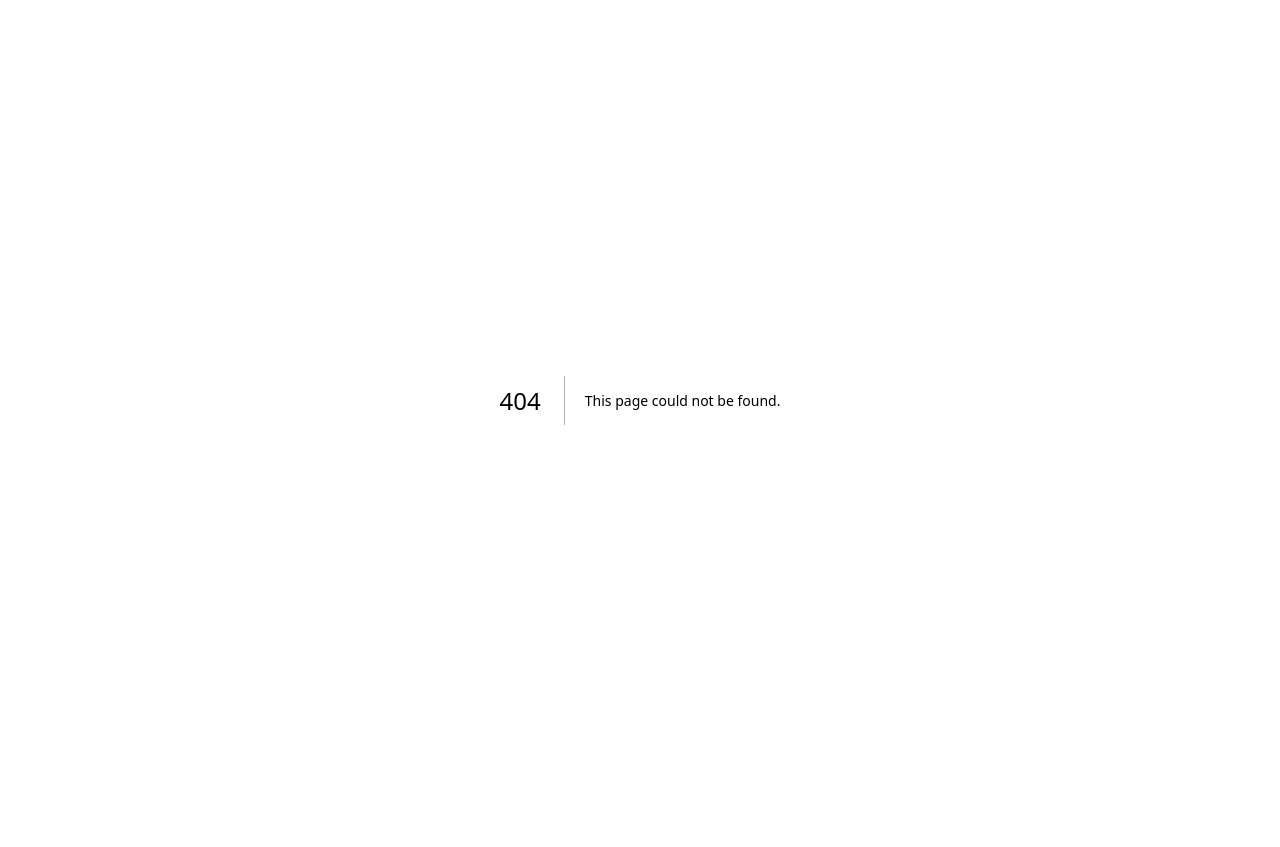
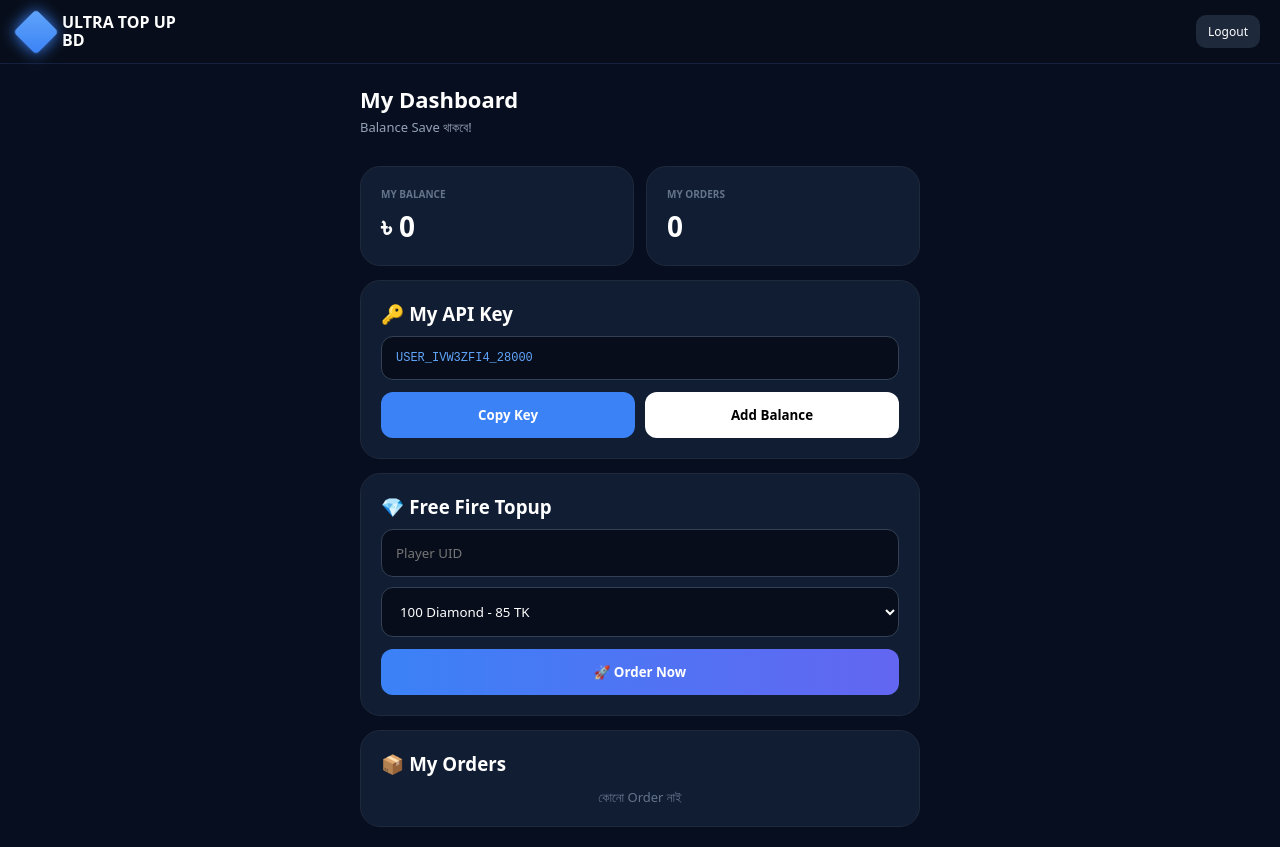
Before and after one commit to mdr759664-tech/ultra-top-up-bd-api, a Next.js app: page /dashboard in a window 1280 px wide. Before the commit this address had no page. Before the commit the page ends 800 px from the top, so only its background shows below. Built offline with nearby package versions, Linux system fonts and the light colour scheme.

Commit message:
Add Dashboard component with user balance and orders

```diff
--- /dev/null
+++ b/pages/dashboard.js
@@ -0,0 +1,147 @@
+import { useState, useEffect } from 'react';
+
+export default function Dashboard(){
+const [apiKey, setApiKey] = useState('');
+const [balance,setBalance]=useState(0);
+const [uid,setUid]=useState('');
+const [pack,setPack]=useState('100 Diamond - 85 TK');
+const [orders,setOrders]=useState([]);
+const [showPay,setShowPay]=useState(false);
+const [trx,setTrx]=useState('');
+const [method,setMethod]=useState('bKash');
+
+useEffect(()=>{
+ let key = localStorage.getItem('user_api_key');
+ if(!key){ key = 'USER_'+Math.random().toString(36).toUpperCase().slice(2,10)+'_'+Date.now().toString().slice(-5); localStorage.setItem('user_api_key', key); }
+ setApiKey(key);
+ setBalance(Number(localStorage.getItem('user_balance')||0));
+ setOrders(JSON.parse(localStorage.getItem('user_orders')||'[]'));
+},[]);
+
+const saveBalance = (b)=>{ setBalance(b); localStorage.setItem('user_balance', b); }
+const saveOrders = (o)=>{ setOrders(o); localStorage.setItem('user_orders', JSON.stringify(o)); }
+
+const doTopup=()=>{
+ if(!uid){alert('UID দাও!');return;}
+ if(balance<85){alert('Balance কম! Add করো!');setShowPay(true);return;}
+ const newOrder={uid, pack, time:new Date().toLocaleTimeString(), status:'Success'};
+ saveOrders([newOrder, ...orders]);
+ saveBalance(balance-85);
+ alert(`Success! ${pack} - UID ${uid}`);
+ setUid('');
+}
+
+const requestPayment=()=>{
+ if(!trx){alert('TrxID দাও!');return;}
+ alert(`${method} Payment Received!\nTrxID: ${trx}\n\nAdmin 5 মিনিটে Check করে Balance Add করে দিবে!\nDemo: এখনই ৳500 Add করছি!`);
+ saveBalance(balance+500);
+ setShowPay(false);
+ setTrx('');
+}
+
+const methods = {
+ bKash: {color:'#e2136e', name:'bKash'},
+ Nagad: {color:'#f6921e', name:'Nagad'},
+ Rocket: {color:'#8c349c', name:'Rocket'},
+ Upay: {color:'#ffc20e', name:'Upay'}
+}
+
+return(
+<>
+<style>{`
+*{margin:0;padding:0;box-sizing:border-box;font-family:system-ui}
+.nav{position:sticky;top:0;z-index:10;display:flex;justify-content:space-between;align-items:center;padding:14px 20px;background:#070d1a;border-bottom:1px solid #132040}
+.logo{width:32px;height:32px;background:linear-gradient(135deg,#60a5fa,#3b82f6);transform:rotate(45deg);border-radius:4px;box-shadow:0 0 15px #3b82f6}
+.card{background:#111d33;border:1px solid #1e293b;border-radius:20px;padding:20px;margin-top:14px}
+.btn{padding:14px;border-radius:12px;border:none;font-weight:800;cursor:pointer;width:100%}
+.input{width:100%;padding:14px;border-radius:12px;background:#070d1a;border:1px solid #334155;color:white;margin-top:10px}
+.overlay{position:fixed;inset:0;background:rgba(0,0,0,.85);z-index:100;display:flex;align-items:center;justify-content:center;padding:20px}
+.mbtn{padding:8px 12px;border-radius:999px;border:1px solid #1e293b;background:#070d1a;color:white;font-size:12px;font-weight:700;cursor:pointer}
+.mbtn.active{border-color:transparent;color:white}
+`}</style>
+
+<div style={{minHeight:'100vh',background:'#070e1f',color:'white'}}>
+  <div className="nav">
+    <div style={{display:'flex',alignItems:'center',gap:'10px'}}><div className="logo"></div><span style={{fontWeight:900,lineHeight:1.1}}>ULTRA TOP UP<br/>BD</span></div>
+    <a href="/" style={{padding:'8px 12px',borderRadius:'10px',background:'#1e293b',color:'white',textDecoration:'none',fontSize:'12px'}}>Logout</a>
+  </div>
+
+  <div style={{padding:'20px',maxWidth:'600px',margin:'0 auto'}}>
+    <h2 style={{fontWeight:900,fontSize:'22px'}}>My Dashboard</h2>
+    <p style={{color:'#94a3b8',fontSize:'13px',marginTop:'4px'}}>Balance Save থাকবে!</p>
+
+    <div style={{display:'grid',gridTemplateColumns:'1fr 1fr',gap:'12px',marginTop:'16px'}}>
+      <div className="card" style={{borderColor:balance>0?'#14532d':'#1e293b'}}><div style={{color:'#64748b',fontSize:'10px',fontWeight:800}}>MY BALANCE</div><div style={{fontSize:'28px',fontWeight:900,marginTop:'6px',color:balance>0?'#4ade80':'white'}}>৳ {balance}</div></div>
+      <div className="card"><div style={{color:'#64748b',fontSize:'10px',fontWeight:800}}>MY ORDERS</div><div style={{fontSize:'28px',fontWeight:900,marginTop:'6px'}}>{orders.length}</div></div>
+    </div>
+
+    <div className="card">
+      <h3 style={{fontWeight:900}}>🔑 My API Key</h3>
+      <div className="input" style={{fontFamily:'monospace',color:'#60a5fa',fontSize:'12px'}}>{apiKey}</div>
+      <div style={{display:'flex',gap:'10px',marginTop:'12px'}}>
+        <button onClick={()=>{navigator.clipboard.writeText(apiKey);alert('Copied!')}} className="btn" style={{background:'#3b82f6',color:'white'}}>Copy Key</button>
+        <button onClick={()=>setShowPay(true)} className="btn" style={{background:'white',color:'black'}}>Add Balance</button>
+      </div>
+    </div>
+
+    <div className="card">
+      <h3 style={{fontWeight:900}}>💎 Free Fire Topup</h3>
+      <input value={uid} onChange={e=>setUid(e.target.value)} placeholder="Player UID" className="input"/>
+      <select value={pack} onChange={e=>setPack(e.target.value)} className="input">
+        <option>100 Diamond - 85 TK</option>
+        <option>310 Diamond - 255 TK</option>
+        <option>520 Diamond - 425 TK</option>
+        <option>1060 Diamond - 850 TK</option>
+      </select>
+      <button onClick={doTopup} className="btn" style={{background:'linear-gradient(90deg,#3b82f6,#6366f1)',color:'white',marginTop:'12px'}}>🚀 Order Now</button>
+    </div>
+
+    <div className="card">
+      <h3 style={{fontWeight:900}}>📦 My Orders</h3>
+      {orders.length===0 ? <p style={{color:'#64748b',fontSize:'13px',marginTop:'12px',textAlign:'center'}}>কোনো Order নাই</p> :
+        orders.map((o,i)=>(
+          <div key={i} style={{display:'flex',justifyContent:'space-between',padding:'12px 0',borderBottom:'1px solid #1e293b',fontSize:'13px'}}>
+            <span><b>{o.uid}</b> - {o.pack}<br/><span style={{fontSize:'11px',color:'#64748b'}}>{o.time}</span></span>
+            <span style={{background:'#0e2418',color:'#4ade80',padding:'4px 10px',borderRadius:'999px',fontSize:'11px',height:'fit-content'}}>{o.status}</span>
+          </div>
+        ))
+      }
+    </div>
+  </div>
+
+  {showPay && (
+    <div className="overlay" onClick={()=>setShowPay(false)}>
+      <div className="card" style={{width:'100%',maxWidth:'380px',background:'#0f1c33'}} onClick={e=>e.stopPropagation()}>
+        <h3 style={{fontWeight:900,textAlign:'center'}}>💰 Add Balance</h3>
+
+        <div style={{display:'flex',gap:'6px',marginTop:'14px',flexWrap:'wrap'}}>
+          {Object.keys(methods).map(m=>(
+            <button key={m} onClick={()=>setMethod(m)} className={`mbtn ${method===m?'active':''}`} style={{background:method===m?methods[m].color:'#070d1a', borderColor:method===m?methods[m].color:'#334155'}}>{m}</button>
+          ))}
+        </div>
+
+        <div style={{marginTop:'14px',background:'#070d1a',padding:'14px',borderRadius:'12px',border:`1px solid ${methods[method].color}`}}>
+          <div style={{fontSize:'12px',color:'#94a3b8',display:'flex',alignItems:'center',gap:'6px'}}><span style={{background:methods[method].color,color:method==='Upay'?'black':'white',padding:'2px 8px',borderRadius:'4px',fontSize:'11px',fontWeight:800}}>{method}</span> Personal Number</div>
+          <div style={{fontSize:'24px',fontWeight:900,marginTop:'8px',color:'white',letterSpacing:'1px'}}>01837450067</div>
+          <div style={{display:'flex',gap:'8px',marginTop:'12px'}}>
+            <button onClick={()=>{navigator.clipboard.writeText('01837450067');alert(`${method} Number Copied!`)}} style={{flex:1,padding:'10px',borderRadius:'10px',background:'#1e293b',border:'none',color:'white',fontSize:'12px',fontWeight:700}}>📋 Copy</button>
+            <a href="tel:01837450067" style={{flex:1,padding:'10px',borderRadius:'10px',background:methods[method].color,color:method==='Upay'?'black':'white',textDecoration:'none',fontSize:'12px',fontWeight:700,textAlign:'center'}}>📞 Call</a>
+          </div>
+          <div style={{fontSize:'11px',color:'#94a3b8',marginTop:'10px',lineHeight:'1.5'}}>
+            1. {method} App → Send Money<br/>
+            2. Number: 01837450067<br/>
+            3. Amount দাও → TrxID Copy → নিচে দাও
+          </div>
+        </div>
+
+        <input value={trx} onChange={e=>setTrx(e.target.value)} placeholder={`${method} TrxID - যেমন 9G7X2...`} className="input"/>
+        <button onClick={requestPayment} className="btn" style={{background:methods[method].color,color:method==='Upay'?'black':'white',marginTop:'12px'}}>Submit {method} Payment</button>
+        <button onClick={()=>setShowPay(false)} className="btn" style={{background:'#111d33',color:'white',border:'1px solid #1e293b',marginTop:'8px'}}>Close</button>
+      </div>
+    </div>
+  )}
+
+</div>
+</>
+)
+}
```
